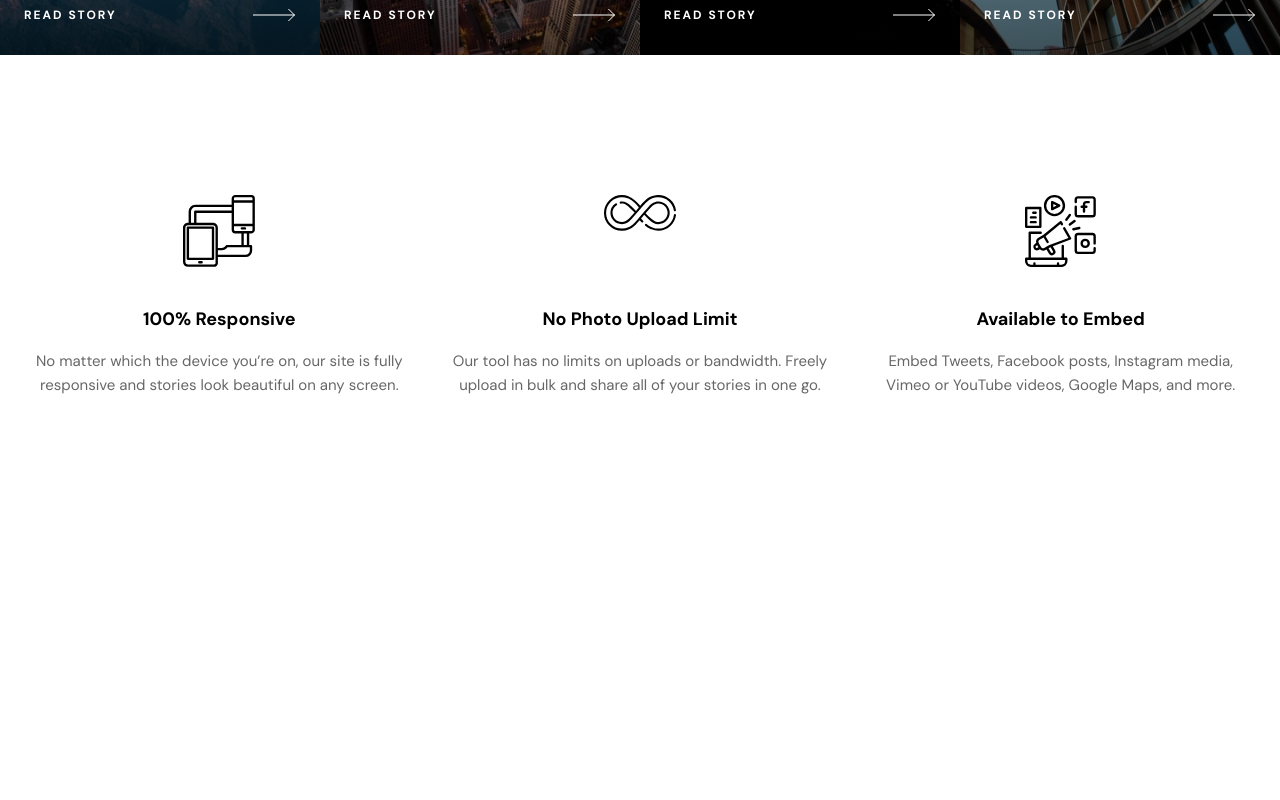
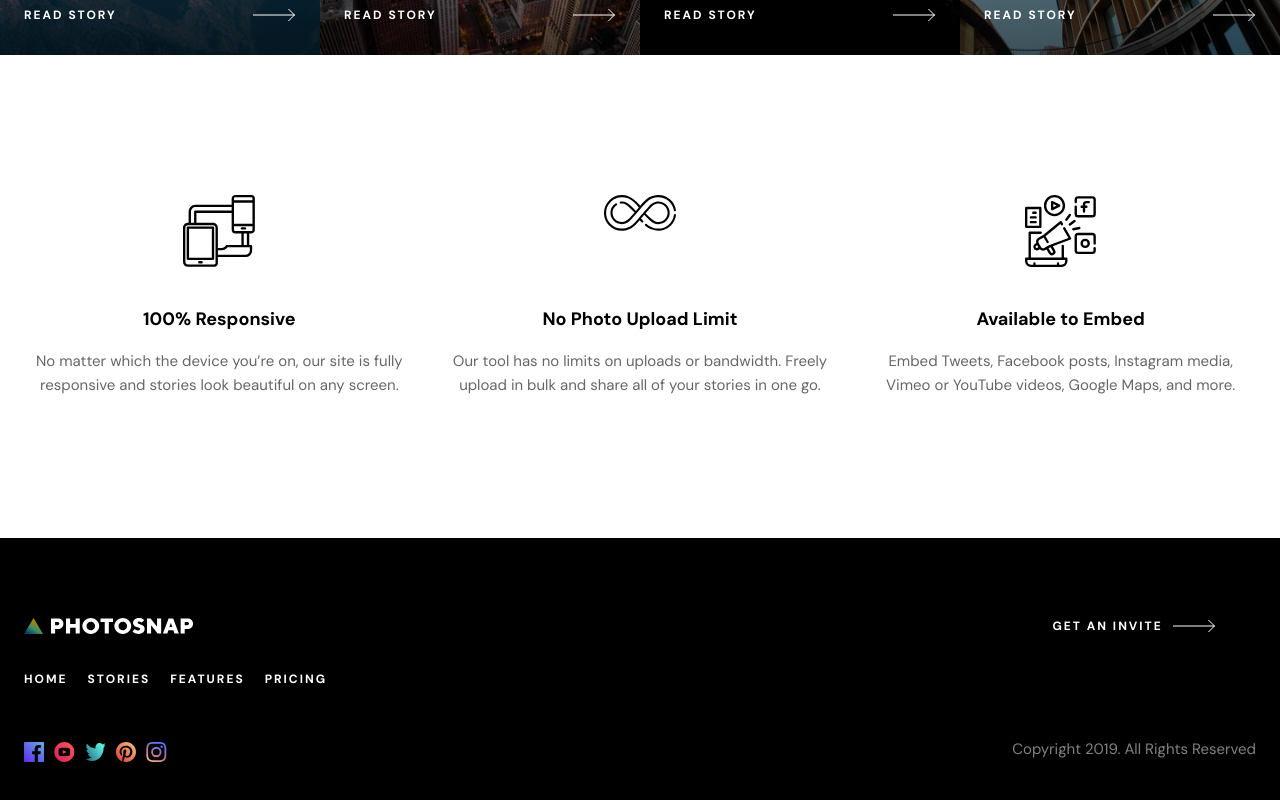
Before and after one commit to BenjaminBatres/Photosnap, a Next.js app: page / in a window 1280 px wide. Shown: the part 2182-2982 px from the top of the page. Before the commit the page ends 2720 px from the top, so only its background shows below. Built offline with nearby package versions, Linux system fonts and the light colour scheme.

Commit message:
feat: implemented footer

```diff
--- /dev/null
+++ b/app/components/Footer.tsx
@@ -0,0 +1,77 @@
+import Image from "next/image";
+import Logo from "../assets/shared/desktop/logo.svg";
+import facebookIcon from "../assets/shared/desktop/facebook.svg";
+import youtubeIcon from "../assets/shared/desktop/youtube.svg";
+import twitterIcon from "../assets/shared/desktop/twitter.svg";
+import pinterestIcon from "../assets/shared/desktop/pinterest.svg";
+import instagramIcon from "../assets/shared/desktop/instagram.svg";
+import Link from "next/link";
+import Arrow from "../assets/shared/desktop/arrow.svg";
+export default function Footer() {
+  const socials = [
+    facebookIcon,
+    youtubeIcon,
+    twitterIcon,
+    pinterestIcon,
+    instagramIcon,
+  ];
+  const links = [
+    {
+      path: "/",
+      name: "Home",
+    },
+    {
+      path: "/stories",
+      name: "Stories",
+    },
+    {
+      path: "/features",
+      name: "Features",
+    },
+    {
+      path: "/pricing",
+      name: "Pricing",
+    },
+  ];
+  return (
+    <footer className="py-14 sm:py-20 px-6 bg-black">
+      <div className="max-w-360 mx-auto">
+        <div className="h-107.5 sm:h-full flex flex-col justify-between sm:flex-row">
+          <div className="flex flex-col items-center sm:items-start">
+            <Image src={Logo} alt="logo" className="invert-100 mb-8" />
+            <div className="flex gap-2.5 mb-12 sm:mb-0 sm:order-3">
+              {socials.map((social, id) => (
+                <Image key={id} src={social} alt="" />
+              ))}
+            </div>
+
+            <ul className="flex flex-col sm:flex-row items-center gap-5 mb-13">
+              {links.map((link, id) => (
+                <li key={id}>
+                  <Link
+                    href={link.path}
+                    className="uppercase text-xs font-bold tracking-[2px] text-white text-center"
+                  >
+                    {link.name}
+                  </Link>
+                </li>
+              ))}
+            </ul>
+          </div>
+
+          <div className="flex flex-col items-center gap-8 justify-between">
+            <div className="flex justify-between items-center gap-2.5">
+              <span className="text-white text-xs uppercase font-bold tracking-[2px]">
+                Get an invite
+              </span>
+              <Image src={Arrow} alt="" className="invert-100" />
+            </div>
+            <p className="text-white/50 text-[15px] leading-[165%]">
+              Copyright 2019. All Rights Reserved
+            </p>
+          </div>
+        </div>
+      </div>
+    </footer>
+  );
+}
--- a/app/layout.tsx
+++ b/app/layout.tsx
@@ -2,6 +2,7 @@ import type { Metadata } from "next";
 import { DM_Sans } from "next/font/google";
 import "./globals.css";
 import Navbar from "./components/Navbar";
+import Footer from "./components/Footer";
 
 const dmSans = DM_Sans({
   variable: "--font-dm-sans",
@@ -19,6 +20,7 @@ export default function RootLayout({ children }: LayoutProps<"/">) {
       <body>
         <Navbar />
         {children}
+        <Footer />
       </body>
     </html>
   );
```
